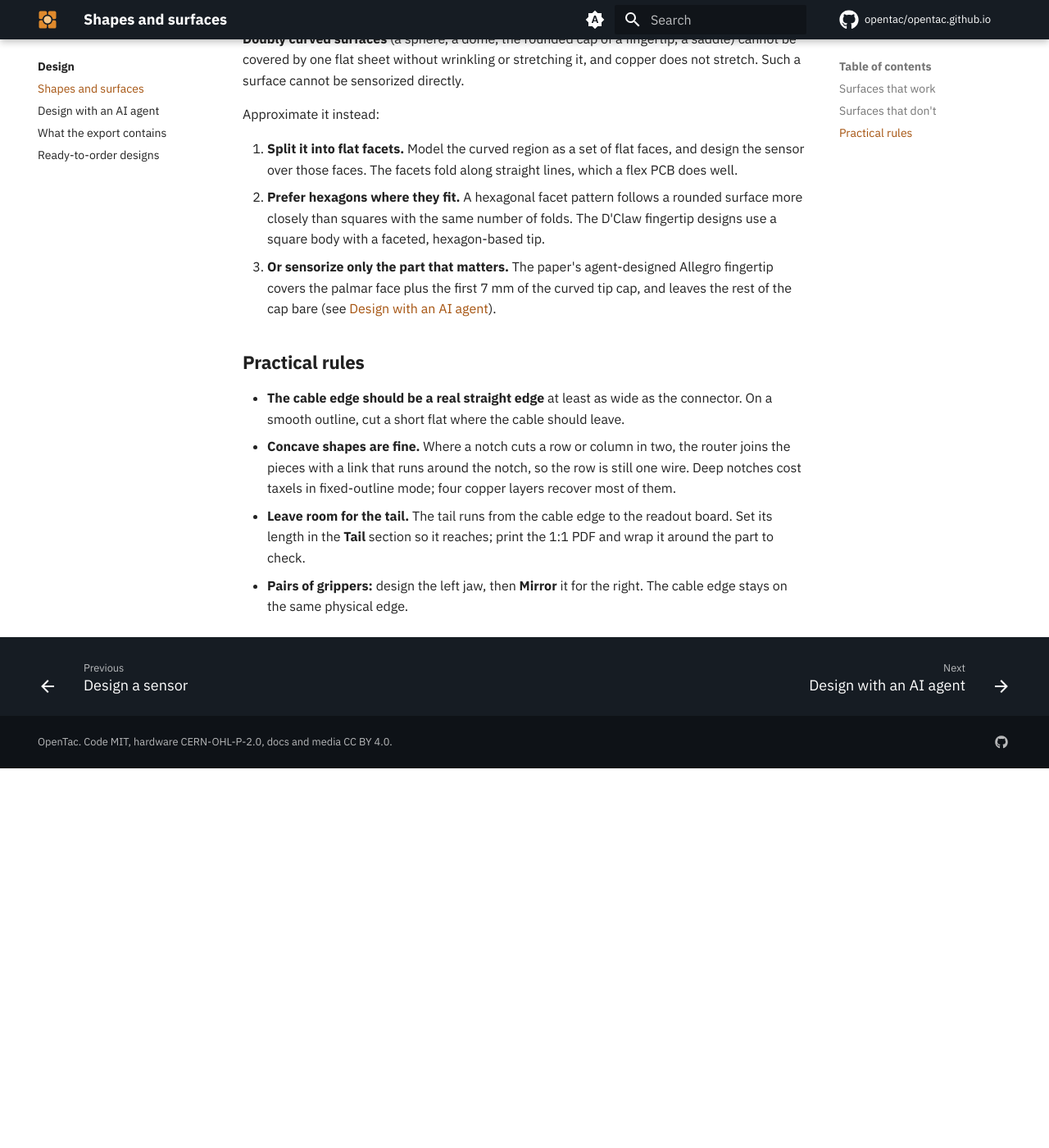
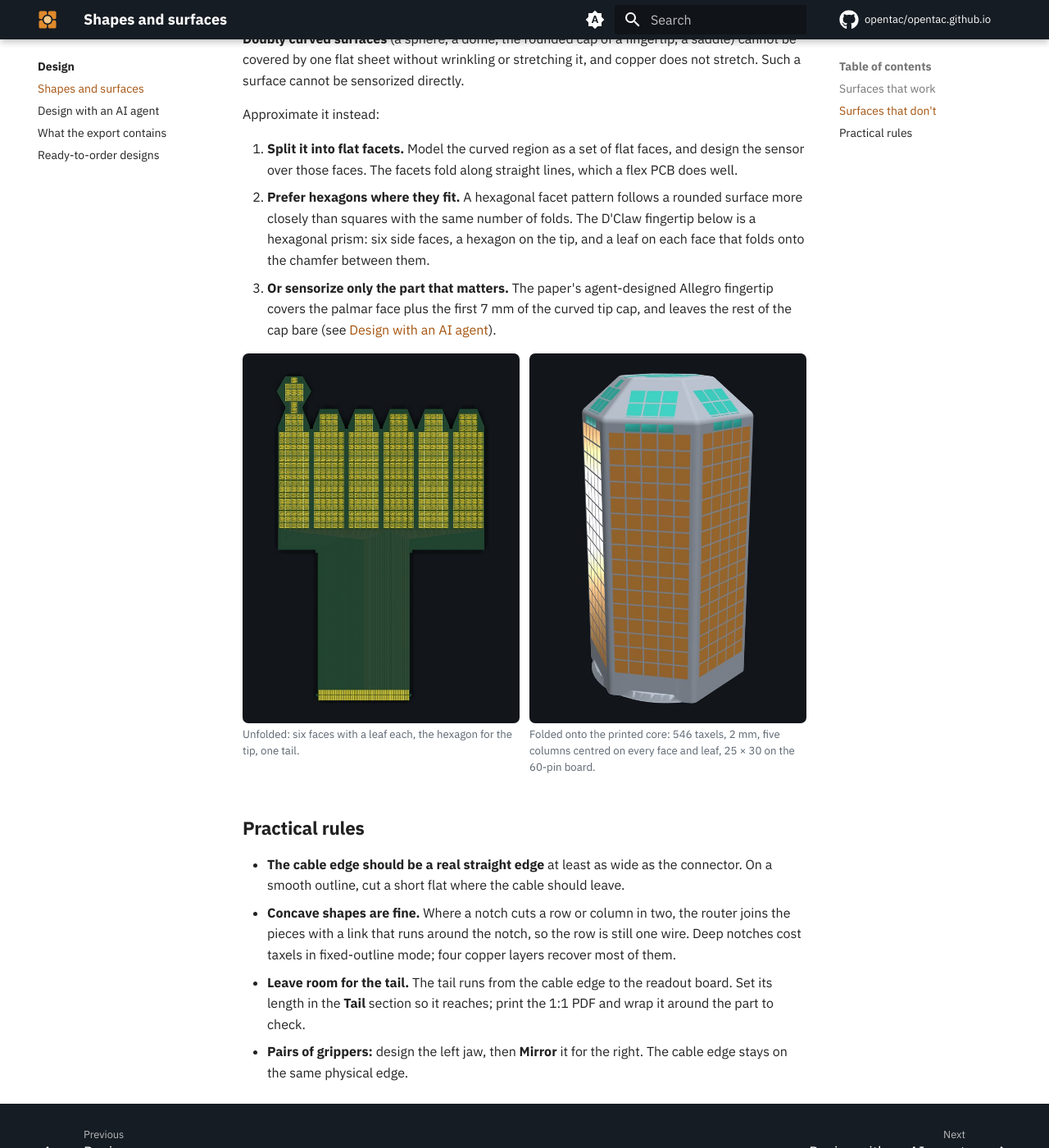
Before and after one commit to opentac/opentac.github.io, an MkDocs documentation site: the page built from docs/design/shapes.md, in a window 1280 px wide and 1400 px high, scrolled down 752 px. Shown: the whole window at 82% size. Built offline with MkDocs 1.6.1 and Material for MkDocs 9.7.7, drawn with Linux system fonts in a browser that asks for light colours; comment, search, counter and statistics services are not loaded; before the commit the page ends 1689 px from its top, so only the background shows below that.

Commit message:
Docs: 60-pin cable is A type (contacts down at both ends); D'Claw hex fingertip on the shapes page; 'contain' photo figures no longer cropped (CSS specificity)

```diff
--- a/docs/design/shapes.md
+++ b/docs/design/shapes.md
@@ -26,10 +26,19 @@ In the STL importer, pick the surface in one of four ways:
 Approximate it instead:
 
 1. **Split it into flat facets.** Model the curved region as a set of flat faces, and design the sensor over those faces. The facets fold along straight lines, which a flex PCB does well.
-2. **Prefer hexagons where they fit.** A hexagonal facet pattern follows a rounded surface more closely than squares with the same number of folds. The D'Claw fingertip designs use a square body with a faceted, hexagon-based tip.
+2. **Prefer hexagons where they fit.** A hexagonal facet pattern follows a rounded surface more closely than squares with the same number of folds. The D'Claw fingertip below is a hexagonal prism: six side faces, a hexagon on the tip, and a leaf on each face that folds onto the chamfer between them.
 3. **Or sensorize only the part that matters.** The paper's agent-designed Allegro fingertip covers the palmar face plus the first 7&nbsp;mm of the curved tip cap, and leaves the rest of the cap bare (see [Design with an AI agent](agent.md)).
 
-<!-- TODO: add a picture of the D'Claw hexagon fingertip (unfolded board + on the finger) once the lead picks one from design/examples.md -->
+<div class="ot-photos ot-photos--two ot-photos--contain" markdown>
+<figure markdown="span">
+  ![The D'Claw fingertip sensor unfolded: six strips of taxels side by side, each with a pointed leaf at the top, a small hexagon above the first strip, and a single tail running down to a 60-pin connector.](../assets/photos/shapes/dclaw-hex-flat.jpg){ loading=lazy }
+  <figcaption>Unfolded: six faces with a leaf each, the hexagon for the tip, one tail.</figcaption>
+</figure>
+<figure markdown="span">
+  ![The same sensor folded onto the hexagonal fingertip core, taxels on all six sides and on the leaves around the tip.](../assets/photos/shapes/dclaw-hex-folded.jpg){ loading=lazy }
+  <figcaption>Folded onto the printed core: 546 taxels, 2&nbsp;mm, five columns centred on every face and leaf, 25 &times; 30 on the 60-pin board.</figcaption>
+</figure>
+</div>
 
 ## Practical rules
 
--- a/docs/stylesheets/opentac.css
+++ b/docs/stylesheets/opentac.css
@@ -103,7 +103,7 @@
 }
 .md-typeset .ot-photos--three { grid-template-columns: repeat(3, minmax(0, 1fr)); }
 .md-typeset .ot-photos--two { grid-template-columns: repeat(2, minmax(0, 1fr)); }
-.md-typeset .ot-photos--contain img { object-fit: contain; background: #fff; }
+.md-typeset .ot-photos.ot-photos--contain img { object-fit: contain; background: #fff; }
 .md-typeset .ot-photos figure { margin: 0; }
 .md-typeset .ot-photos img {
   width: 100%;
```
Also changed, not shown: docs/assets/photos/shapes/dclaw-hex-flat.jpg (added), docs/assets/photos/shapes/dclaw-hex-folded.jpg (added), 1 other file.
